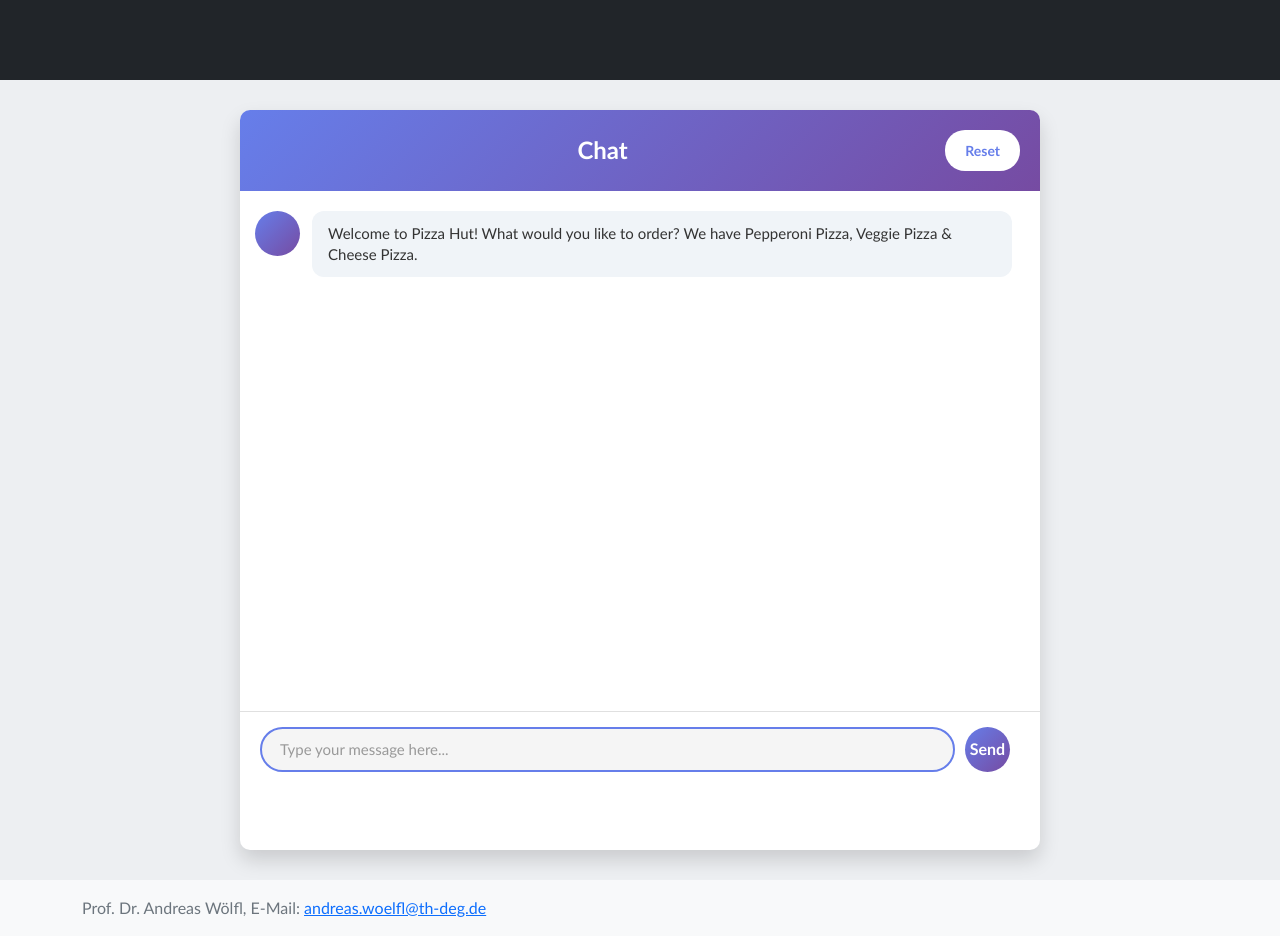
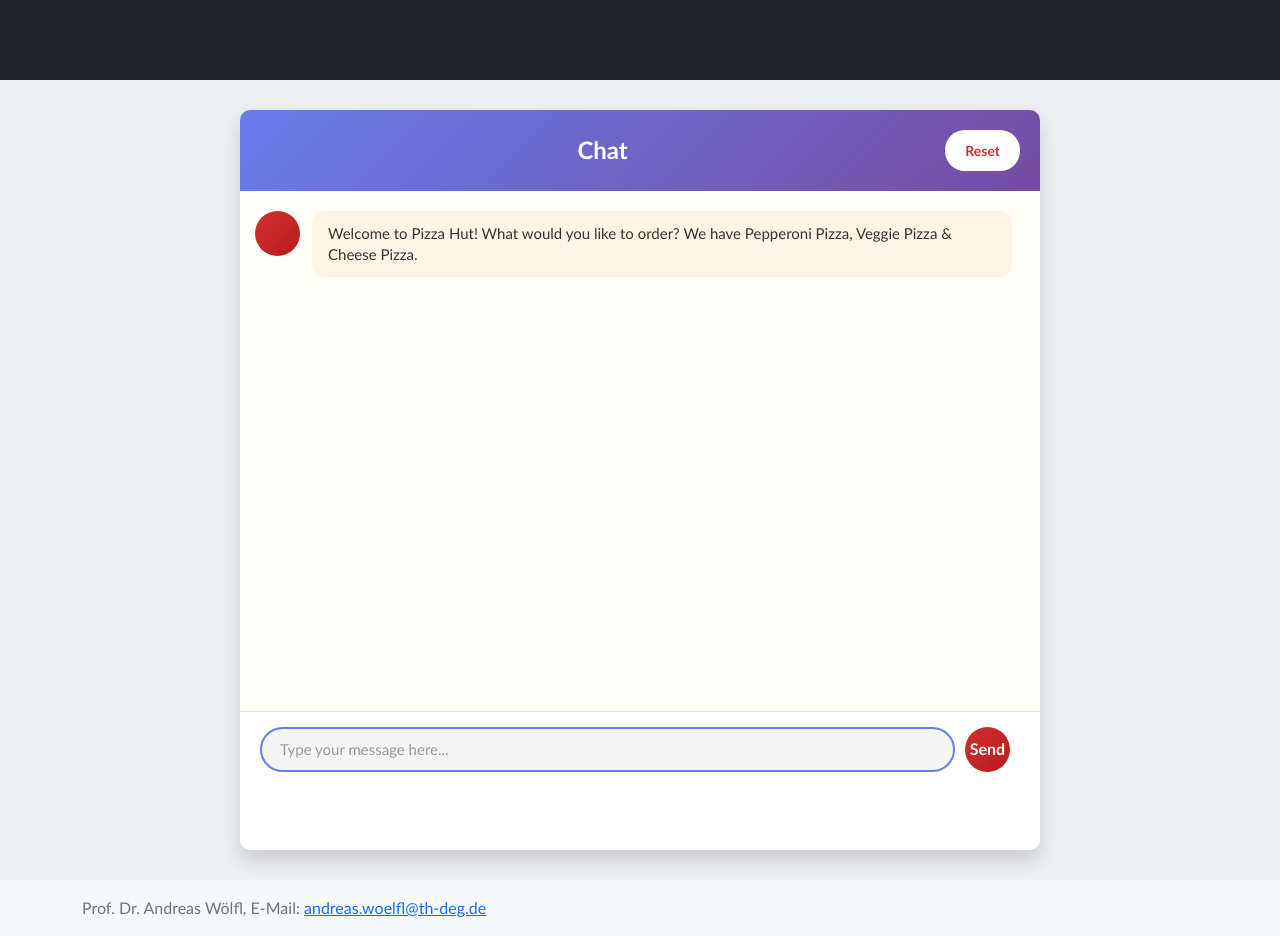
Before and after one commit to RasheMpofu/chatbot, a React app in the folder frontend/: page / in a window 1280 px wide. Shown: the part 340-1276 px from the top of the page. Built offline with nearby package versions, Linux system fonts and the light colour scheme; no server answers.

Commit message:
Change color scheme from purple to warm Pizza Hut reds with cream backgrounds

```diff
--- a/frontend/src/Header.css
+++ b/frontend/src/Header.css
@@ -22,7 +22,7 @@
 
 .reset_button {
     background-color: #fff;
-    color: #667eea;
+    color: #d32f2f;
     border: none;
     padding: 10px 20px;
     border-radius: 20px;
--- a/frontend/src/Message.css
+++ b/frontend/src/Message.css
@@ -11,13 +11,13 @@
 }
 
 #messages .message.left .avatar {
-    background: linear-gradient(135deg, #667eea 0%, #764ba2 100%);
+    background: linear-gradient(135deg, #d32f2f 0%, #b71c1c 100%);
     float: left;
     margin-right: 12px;
 }
 
 #messages .message.left .text_wrapper {
-    background-color: #f0f4f8;
+    background-color: #fef5e7;
     color: #333;
     margin-left: 0;
     float: left;
@@ -34,7 +34,7 @@
 }
 
 #messages .message.right .text_wrapper {
-    background: linear-gradient(135deg, #667eea 0%, #764ba2 100%);
+    background: linear-gradient(135deg, #d32f2f 0%, #b71c1c 100%);
     float: right;
     margin-right: 0;
     color: white;
--- a/frontend/src/MessageArea.css
+++ b/frontend/src/MessageArea.css
@@ -5,7 +5,7 @@
     margin: 0;
     height: calc(100vh - 280px);
     overflow-y: auto;
-    background-color: #ffffff;
+    background-color: #fffef9;
 }
 
 #messages::-webkit-scrollbar {
@@ -17,12 +17,12 @@
 }
 
 #messages::-webkit-scrollbar-thumb {
-    background: #667eea;
+    background: #d32f2f;
     border-radius: 3px;
 }
 
 #messages::-webkit-scrollbar-thumb:hover {
-    background: #764ba2;
+    background: #b71c1c;
 }
 @media (max-width: 768px) {
     #messages {
--- a/frontend/src/UserInput.css
+++ b/frontend/src/UserInput.css
@@ -46,7 +46,7 @@
     width: 45px;
     height: 45px;
     border-radius: 50%;
-    background: linear-gradient(135deg, #667eea 0%, #764ba2 100%);
+    background: linear-gradient(135deg, #d32f2f 0%, #b71c1c 100%);
     border: none;
     color: white;
     cursor: pointer;
@@ -59,7 +59,7 @@
 
 .bottom_wrapper .send_message:hover {
     transform: scale(1.1);
-    box-shadow: 0 4px 12px rgba(102, 126, 234, 0.4);
+    box-shadow: 0 4px 12px rgba(211, 47, 47, 0.4);
 }
 
 .bottom_wrapper .send_message:active {
```
